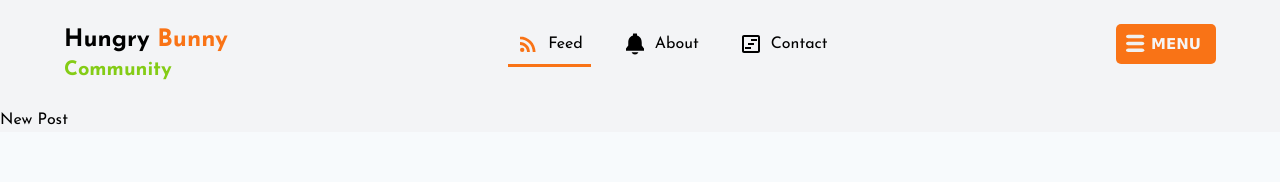
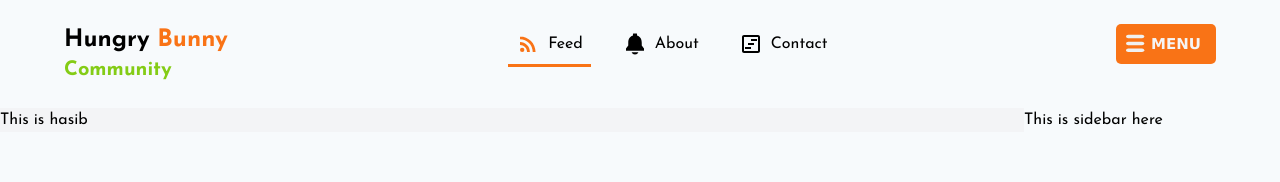
Before and after one commit to rakibul-islam-hasib/hungry-bunny-client, a React (Vite) app: page /community in a window 1280 px wide. Shown: the top 182 px of the page. Built offline with nearby package versions, Linux system fonts and the light colour scheme.

Commit message:
Community navbar updated

```diff
--- a/src/components/header/Community/NewPost.jsx
+++ b/src/components/header/Community/NewPost.jsx
@@ -2,8 +2,10 @@ import React from 'react';
 
 const NewPost = () => {
     return (
-        <div>
-            <h1>New Post</h1>
+        <div className='bg-gray-100'>
+            <div className="">
+                <h1>This is hasib </h1>
+            </div>
         </div>
     );
 };
--- a/src/layout/CommunityLayout.jsx
+++ b/src/layout/CommunityLayout.jsx
@@ -4,10 +4,17 @@ import { Outlet } from 'react-router-dom';
 
 const CommunityLayout = () => {
     return (
-        <section className='bg-gray-100 h-full'>
+        <section className=' h-full'>
             <CnavBar />
             <section className='max-w-screen-xl mx-auto'>
-                <Outlet />
+                <div className="grid grid-cols-5">
+                    <div className="col-span-4">
+                        <Outlet />
+                    </div>
+                    <div className="col-span-1">
+                        <h1>This is sidebar here</h1>
+                    </div>
+                </div>
             </section>
         </section>
     );
```
